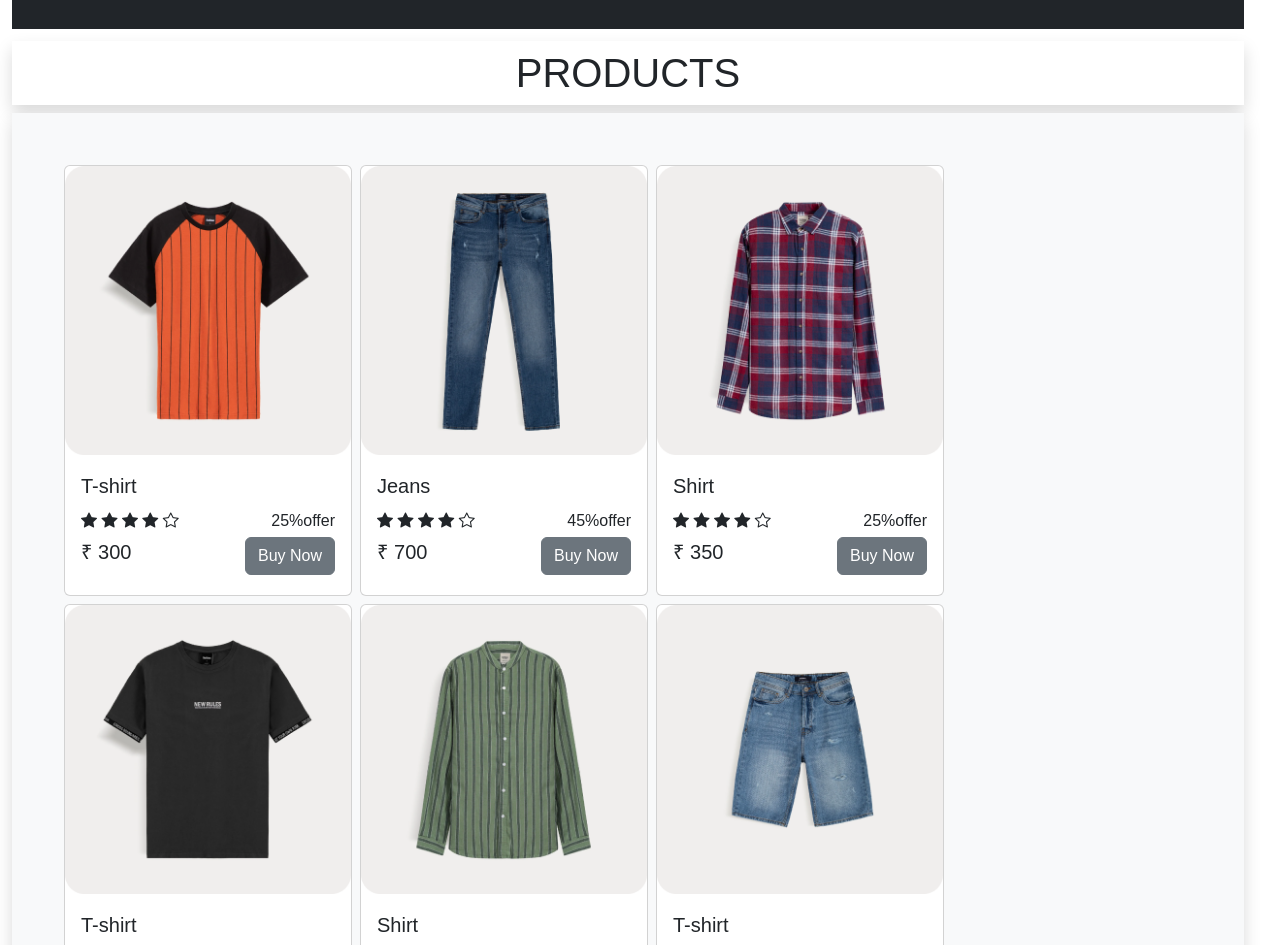
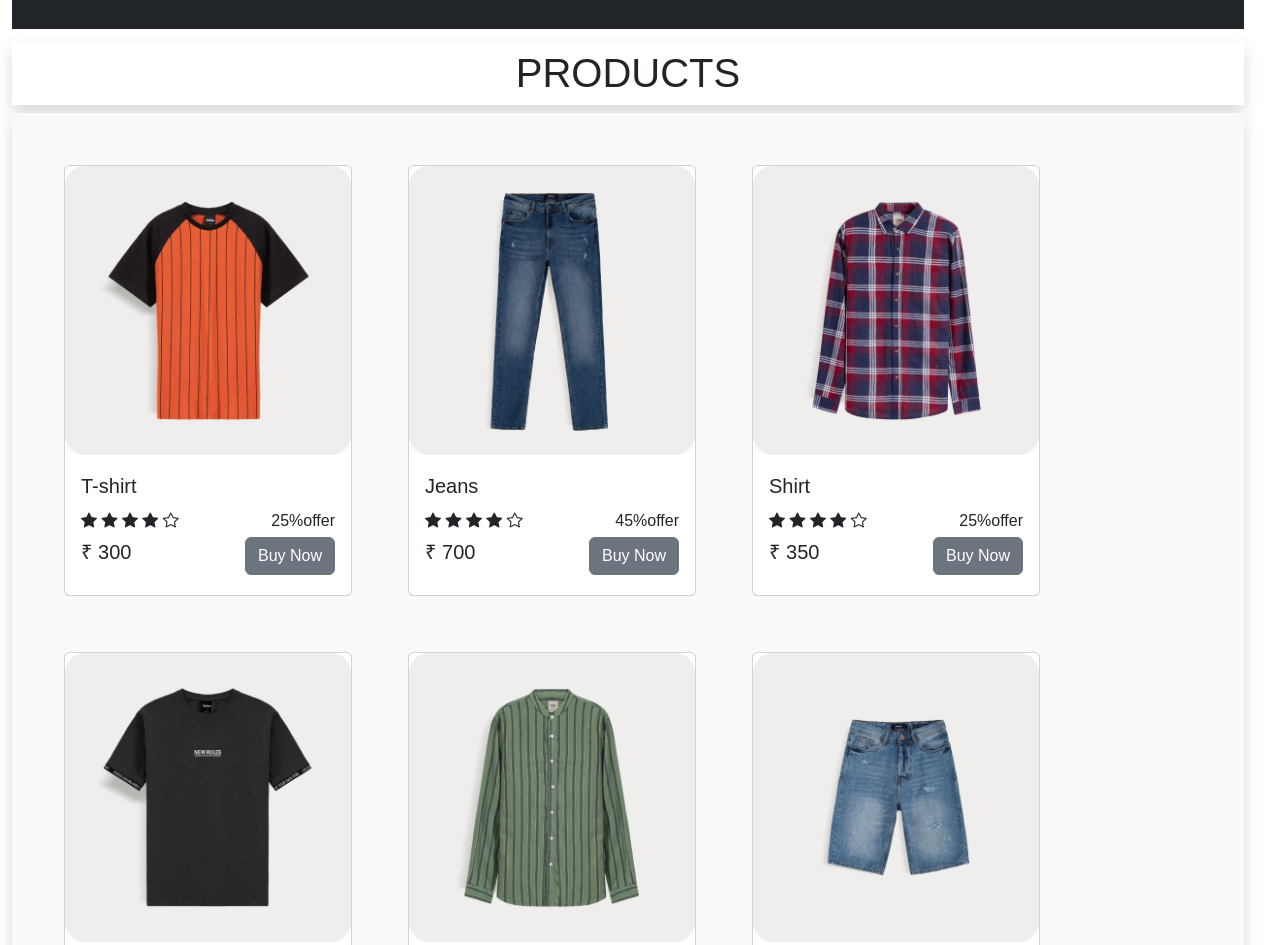
Before and after one commit to GKsathish/GK-KART, a plain HTML site: page Index.html in a window 1280 px wide. Shown: the part 949-1894 px from the top of the page. Drawn offline with nearby package versions, Linux system fonts and the light colour scheme.

Commit message:
Update Index.html

```diff
--- a/Index.html
+++ b/Index.html
@@ -85,7 +85,7 @@
                   <div class="row">
                         <div class="col">
                               <h1 class=" my-1 w-100  text-center shadow p-2">PRODUCTS</h1>
-                              <section class="bg-light shadow p-5 d-flex justify-content-start flex-wrap gap-5 gap-sm-0 my-2">
+                              <section class="bg-light shadow p-5 d-flex justify-content-start flex-wrap gap-5 my-2">
 
                                     <div class="card m-1">
                                           <img class="card-img-top" src="Images/n1.png" alt="Card image cap">
```
